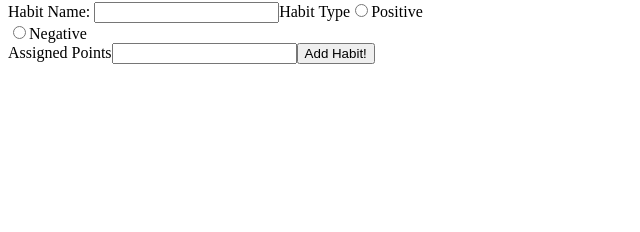
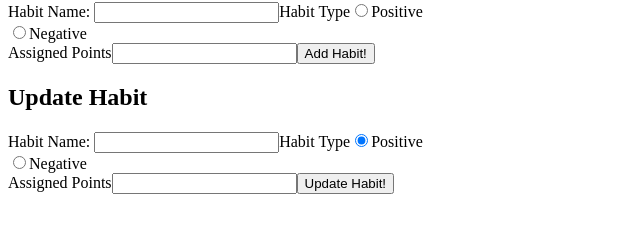
Before and after one commit to jenmerritt/javascript_group_project_habit_tracker, a Vue app in the folder client/: page / in a window 1280 px wide. Shown: the part 126-358 px from the top of the page, without its empty margins (0-640 px from the left). Built offline with nearby package versions, Linux system fonts and the light colour scheme; no server answers.

Commit message:
add update functionality

```diff
--- a/client/src/App.vue
+++ b/client/src/App.vue
@@ -4,6 +4,7 @@
     <h1>{{this.pointsTotal}}</h1>
     <habits-list />
     <habit-form />
+    <habit-update-form />
   </div>
 
 </template>
@@ -11,6 +12,7 @@
 <script>
 import HabitForm from "@/components/HabitForm";
 import HabitsList from "@/components/HabitsList";
+import HabitUpdateForm from "@/components/HabitUpdateForm";
 import { eventBus } from "@/main";
 
 export default {
@@ -27,7 +29,8 @@ export default {
   },
   components: {
     'habits-list': HabitsList,
-    'habit-form': HabitForm
+    'habit-form': HabitForm,
+    'habit-update-form': HabitUpdateForm
   },
   mounted() {
     eventBus.$on('habits', habits => {
--- a/client/src/components/Habit.vue
+++ b/client/src/components/Habit.vue
@@ -2,6 +2,7 @@
   <div>
     <p>{{ habit.name }}</p>
     <button v-on:click="updateTimesAchieved">Adjust Score</button>
+    <button v-on:click="editHabit">Click to edit</button>
   </div>
 </template>
 
@@ -17,6 +18,9 @@ export default {
       this.habit.timesAchieved += 1
       HabitService.putHabit(this.habit)
       .then( () => eventBus.$emit('habit-updated', this.habit));
+    },
+    editHabit(){
+      eventBus.$emit('edit-habit', this.habit)
     }
   }
 }
--- /dev/null
+++ b/client/src/components/HabitUpdateForm.vue
@@ -0,0 +1,74 @@
+<template lang="html">
+  <form class="habit-form" v-on:submit="updateHabit">
+    <h2>Update Habit</h2>
+    <label for="name">Habit Name: </label>
+    <input type="text" v-model="name" id="name"/>
+
+    <label for="type">Habit Type</label>
+    <input type="radio" name="type" value="positive" v-model="type"/>Positive
+    <br>
+    <input type="radio" name="type" value="negative" v-model="type"/>Negative
+    <br>
+
+    <label for="points">Assigned Points</label>
+    <input type="number" name="points" v-model="points"/>
+
+
+    <input type="submit" value="Update Habit!">
+  </form>
+
+</template>
+
+<script>
+import { eventBus } from '../main';
+import HabitService from '../services/HabitService';
+
+export default {
+  name:'habit-update-form',
+  data() {
+    return {
+      _id: null,
+      name: null,
+      type: 'positive',
+      points: null,
+      timesAchieved: 0,
+    }
+  },
+  methods: {
+    updateHabit(e) {
+      e.preventDefault();
+
+      if (this.type == 'negative') {
+        this.points = -this.points
+      }
+
+      const payload = {
+        _id: this._id,
+        name: this.name,
+        points: this.points,
+        timesAchieved: this.timesAchieved
+      }
+
+      HabitService.putHabit(payload)
+      .then(habit => eventBus.$emit('habit-updated', habit));
+    }
+  },
+  mounted() {
+    eventBus.$on('edit-habit', habit => {
+      this._id = habit._id;
+      this.name = habit.name;
+      this.points = habit.points;
+      this.timesAchieved = habit.timesAchieved;
+
+      if (habit.points <0) {
+        this.type = 'negative'
+        this.points = 0-this.points
+      }
+
+    })
+  }
+}
+</script>
+
+<style lang="css" scoped>
+</style>
--- a/client/src/components/HabitsList.vue
+++ b/client/src/components/HabitsList.vue
@@ -25,7 +25,7 @@ export default {
 
     this.fetchHabits();
 
-    eventBus.$on('habit-updated', (id) =>{
+    eventBus.$on('habit-updated', () =>{
       this.fetchHabits();
     })
 
```
Also changed, not shown: 1 other file (tests, documents, lock files or other folders).
